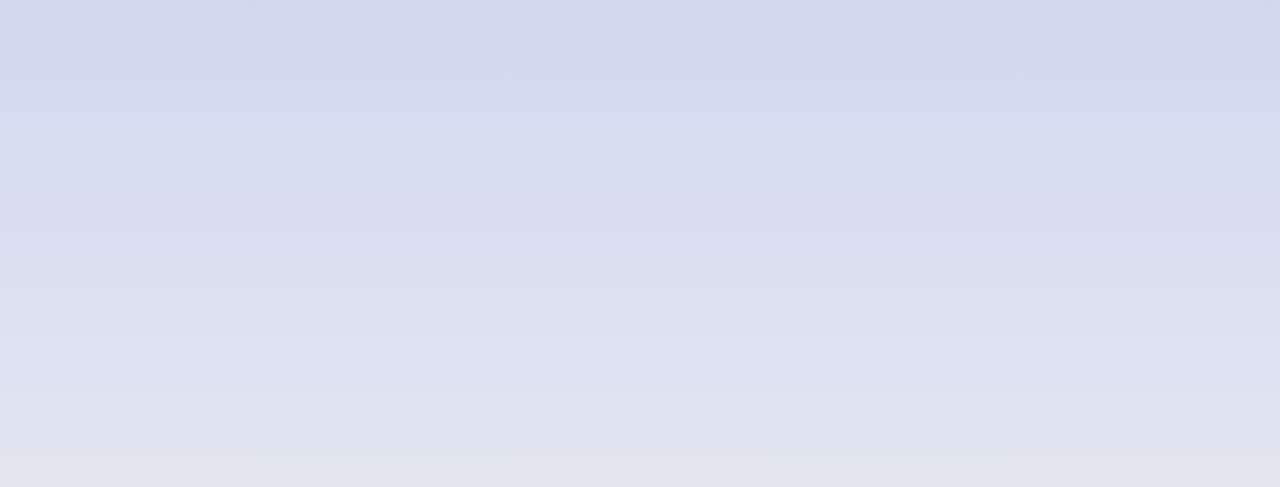
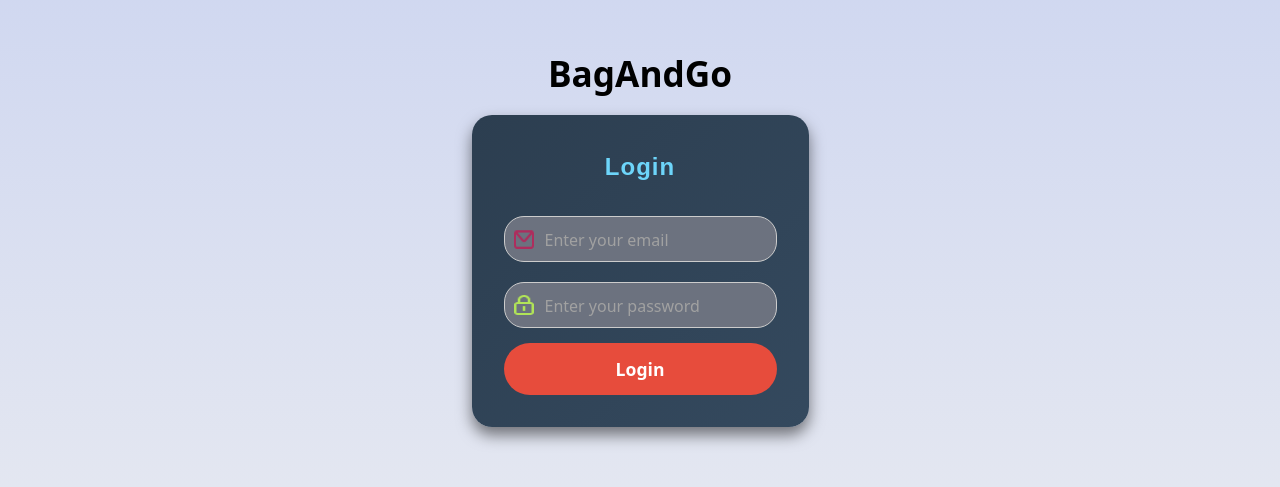
Before and after one commit to ataberkciftlikli/bagandgo, a React (Vite) app in the folder frontend/: page /login in a window 1280 px wide. Before the commit this address had no page. Shown: the part 163-650 px from the top of the page. Built offline with nearby package versions, Linux system fonts and the light colour scheme.

Commit message:
Add the Login page

```diff
--- a/frontend/src/App.tsx
+++ b/frontend/src/App.tsx
@@ -1,6 +1,7 @@
 // App.tsx
 import { BrowserRouter as Router, Routes, Route } from 'react-router-dom';
 import Register from './components/Register/Register'; // Import the Register component
+import Login from './components/Login/Login'; // Import the Login component
 
 
 function App() {
@@ -8,6 +9,7 @@ function App() {
     <Router>
       <Routes>
         <Route path="/" element={<Register />} />
+        <Route path="/login" element={<Login />} />
       </Routes>
     </Router>
   );
--- /dev/null
+++ b/frontend/src/components/Login/Login.css
@@ -0,0 +1,96 @@
+html, body {
+    height: 100%;
+    margin: 0;
+    padding: 0;
+    background: linear-gradient(to bottom, #cad3f0, #e9ebf1) !important;
+  }
+
+  #login-page {
+    width: 100%;
+    min-height: 100vh;
+    display: flex;
+    justify-content: center;
+    align-items: center;
+    padding: 0;
+    box-sizing: border-box;
+  }
+
+  #login-page .login-form {
+    width: 120%;
+    max-width: 450px;
+    padding: 2rem;
+    background: linear-gradient(135deg, #2c3e50, #34495e);
+    border-radius: 20px;
+    box-shadow: 0 8px 15px rgba(0, 0, 0, 0.5);
+  }
+
+  #login-page h2 {
+    font-family: 'Arial', sans-serif;
+    font-size: 24px;
+    font-weight: bold;
+    line-height: 40px;
+    text-align: center;
+    color: #6dd5fa;
+    margin-bottom: 10px;
+    margin-top: 0;
+    letter-spacing: 1px;
+  }
+
+  #login-page .header {
+    margin-bottom: 15px;
+    color: #000000;
+    font-size: 2.2em;
+    text-align: center;
+    font-weight: bold;
+  }
+
+  #login-page .form-group {
+    margin-bottom: 1.2rem;
+  }
+
+  #login-page .form-group label {
+    display: flex;
+    align-items: center;
+    width: 100%;
+    color: #ecf0f1;
+    font-size: 14px;
+  }
+
+  #login-page .form-control {
+    width: 100%;
+    padding: 0.75rem;
+    border-radius: 8px;
+    border: 1px solid #bdc3c7;
+    background-color: #ecf0f1;
+    transition: border-color 0.3s;
+  }
+
+  #login-page .form-control:focus {
+    border-color: #3498db;
+    outline: none;
+  }
+
+  #login-page .btn-primary {
+    width: 100%;
+    padding: 0.8rem;
+    border: none;
+    border-radius: 50px;
+    background-color: #e74c3c;
+    color: #ffffff;
+    font-size: 1.1rem;
+    font-weight: 600;
+    cursor: pointer;
+    transition: background-color 0.3s, transform 0.2s;
+  }
+
+  #login-page .btn-primary:hover {
+    background-color: #c0392b;
+    transform: scale(1.05);
+  }
+
+  #login-page .login-error {
+    color: #e74c3c;
+    font-size: 12px;
+    margin-top: -0.5rem;
+    margin-bottom: 1rem;
+  }
--- /dev/null
+++ b/frontend/src/components/Login/Login.tsx
@@ -0,0 +1,89 @@
+import React, { useState } from 'react';
+import InputField from '../Register/InputField'; // Reuse the InputField component
+import ErrorMessage from '../Register/ErrorMessage'; // Reuse the ErrorMessage component
+import './Login.css';
+
+const Login: React.FC = () => {
+  const [formData, setFormData] = useState({
+    email: '',
+    password: ''
+  });
+
+  const [errors, setErrors] = useState({
+    email: '',
+    password: ''
+  });
+
+  const handleChange = (e: React.ChangeEvent<HTMLInputElement>) => {
+    setFormData({ ...formData, [e.target.name]: e.target.value });
+  };
+
+  const handleSubmit = (e: React.FormEvent) => {
+    e.preventDefault();
+
+
+    let formIsValid = true;
+    const newErrors = { email: '', password: '' };
+
+    // Check if email is absent
+    if (!formData.email) {
+      newErrors.email = 'Email is required';
+      formIsValid = false;
+    }
+
+    // Check if password is absent
+    if (!formData.password) {
+      newErrors.password = 'Password is required';
+      formIsValid = false;
+    }
+
+    setErrors(newErrors);
+
+    // Proceed with form submission if valid
+    if (formIsValid) {
+      console.log('Logged in:', formData);
+    }
+  };
+
+  return (
+    <div id="login-page">
+      <div className="main-section">
+        <div className="header">BagAndGo</div>
+        <form className="login-form w-100" onSubmit={handleSubmit}>
+          <h2 className="text-center mb-4">Login</h2>
+
+
+          <InputField
+            type="email"
+            name="email"
+            value={formData.email}
+            onChange={handleChange}
+            placeholder="Enter your email"
+            iconName="email"
+          />
+          {errors.email && (
+            <ErrorMessage message={errors.email} className="login-error" />
+          )}
+
+          <InputField
+            type="password"
+            name="password"
+            value={formData.password}
+            onChange={handleChange}
+            placeholder="Enter your password"
+            iconName="password"
+          />
+          {errors.password && (
+            <ErrorMessage message={errors.password} className="login-error" />
+          )}
+
+          <button type="submit" className="btn btn-primary w-100">
+            Login
+          </button>
+        </form>
+      </div>
+    </div>
+  );
+};
+
+export default Login;
```
